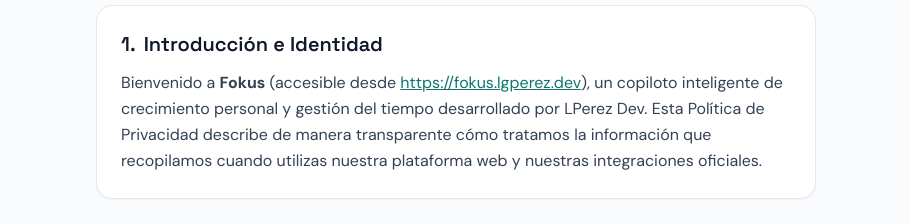
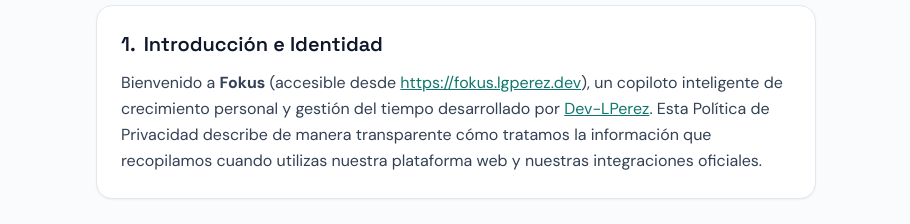
Before and after one commit to Dev-LPerez/Fokus-Frontend, a Next.js app: page /privacy in a window 1280 px wide. Shown: the part 283-507 px from the top of the page, without its empty margins (184-1094 px from the left). Built offline with nearby package versions, Linux system fonts and the light colour scheme.

Commit message:
correccion minima

```diff
--- a/app/privacy/page.tsx
+++ b/app/privacy/page.tsx
@@ -54,8 +54,10 @@
               <a href="https://fokus.lgperez.dev" className="text-[#0F766E] underline">
                 https://fokus.lgperez.dev
               </a>
-              ), un copiloto inteligente de crecimiento personal y gestión del tiempo desarrollado por LPerez Dev.
-              Esta Política de Privacidad describe de manera transparente cómo tratamos la información que recopilamos
+              ), un copiloto inteligente de crecimiento personal y gestión del tiempo desarrollado por <a href="https://lgperez.dev" className="text-[#0F766E] underline">
+                Dev-LPerez
+              </a>
+              . Esta Política de Privacidad describe de manera transparente cómo tratamos la información que recopilamos
               cuando utilizas nuestra plataforma web y nuestras integraciones oficiales.
             </p>
           </section>
```
